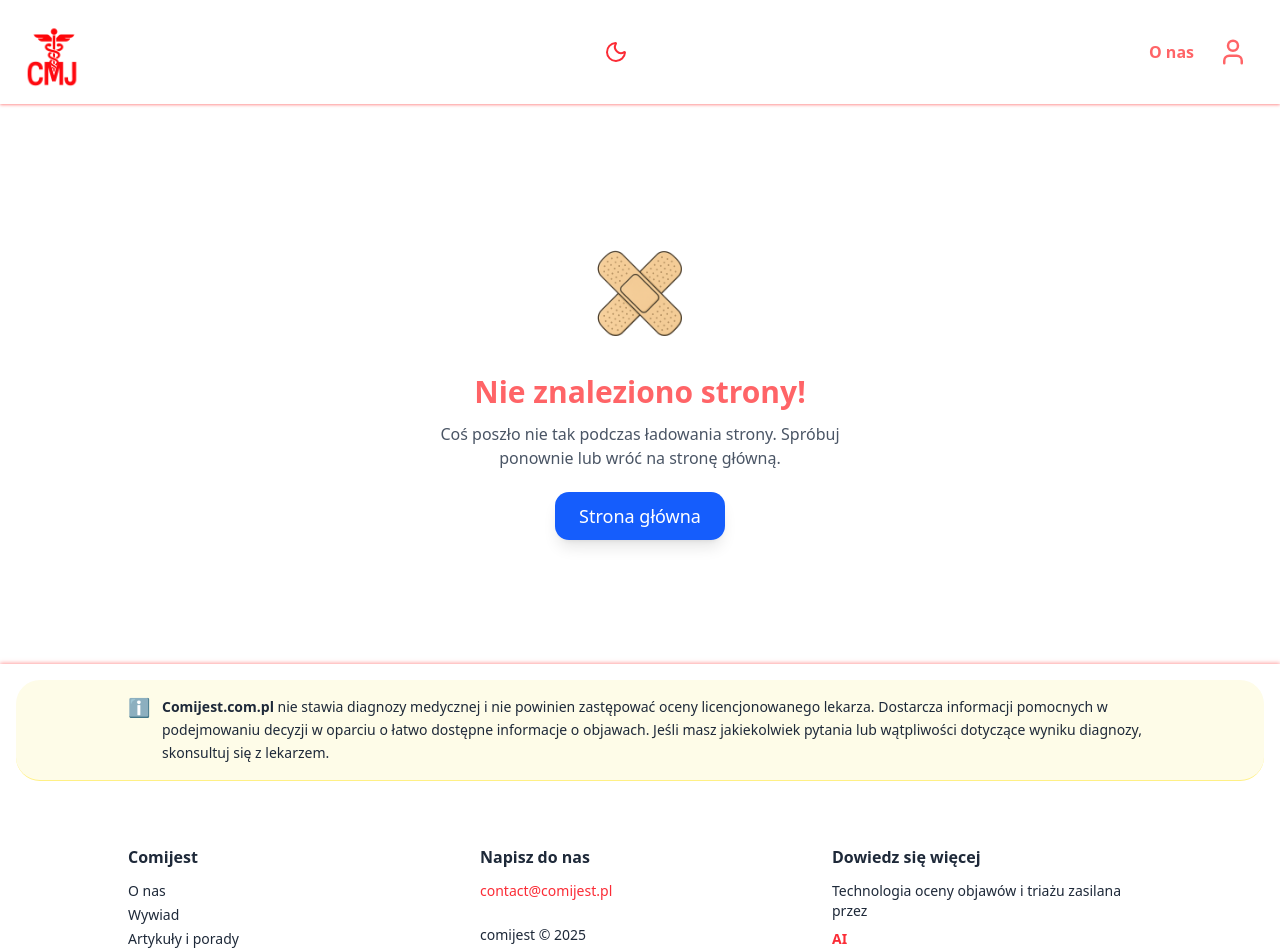
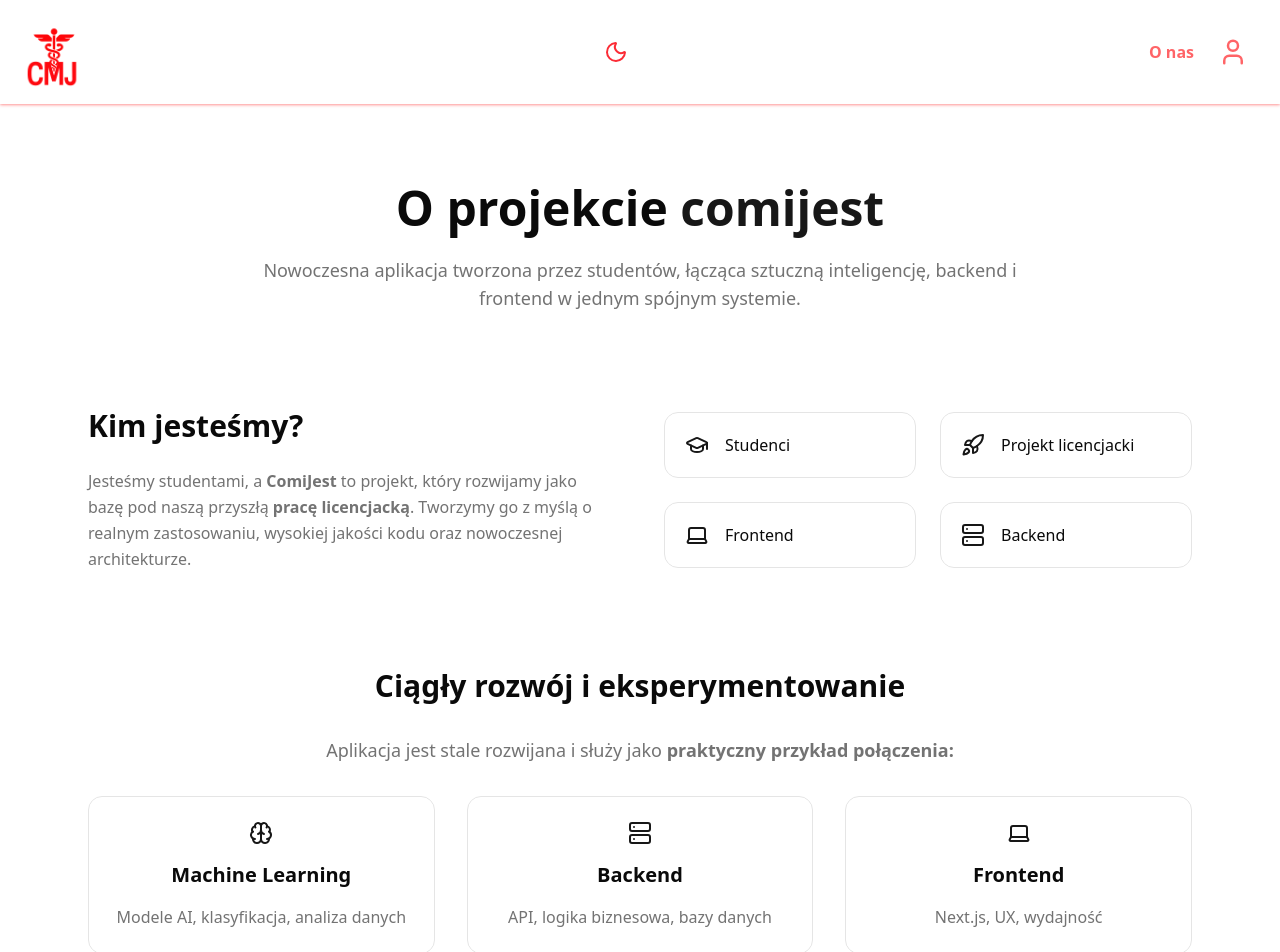
Before and after one commit to akwasnik/comijest, a Next.js app in the folder frontend/: page /onas in a window 1280 px wide. Before the commit this address had no page. Shown: the top 952 px of the page. Built offline with nearby package versions, Linux system fonts and the light colour scheme.

Commit message:
feat(onas): added onas page

```diff
--- /dev/null
+++ b/frontend/app/(pages)/onas/page.tsx
@@ -0,0 +1,148 @@
+"use client";
+
+import { InfoCard } from "@/app/components/misc/InfoCard";
+import { TeamCard } from "@/app/components/misc/TeamCard";
+import { TechCard } from "@/app/components/misc/TechCard";
+import { motion } from "framer-motion";
+import {
+  GraduationCap,
+  Brain,
+  Server,
+  Laptop,
+  Heart,
+  Rocket,
+  Users,
+} from "lucide-react";
+
+const fadeUp = {
+  hidden: { opacity: 0, y: 30 },
+  visible: { opacity: 1, y: 0 },
+};
+
+export default function AboutPage() {
+  return (
+    <div className="flex flex-col gap-24 px-6 py-20 max-w-6xl mx-auto">
+
+      <motion.section
+        initial="hidden"
+        whileInView="visible"
+        viewport={{ once: true }}
+        variants={fadeUp}
+        transition={{ duration: 0.6 }}
+        className="text-center space-y-6"
+      >
+        <h1 className="text-4xl md:text-5xl font-bold">
+          O projekcie <span className="text-primary">comijest</span>
+        </h1>
+        <p className="text-muted-foreground max-w-3xl mx-auto text-lg">
+          Nowoczesna aplikacja tworzona przez studentów, łącząca
+          sztuczną inteligencję, backend i frontend w jednym spójnym systemie.
+        </p>
+      </motion.section>
+
+      <motion.section
+        initial="hidden"
+        whileInView="visible"
+        viewport={{ once: true }}
+        variants={fadeUp}
+        transition={{ duration: 0.6, delay: 0.1 }}
+        className="grid md:grid-cols-2 gap-12 items-center"
+      >
+        <div className="space-y-6">
+          <h2 className="text-3xl font-semibold">Kim jesteśmy?</h2>
+          <p className="text-muted-foreground leading-relaxed">
+            Jesteśmy studentami, a <strong>ComiJest</strong> to projekt,
+            który rozwijamy jako bazę pod naszą przyszłą
+            <strong> pracę licencjacką</strong>.
+            Tworzymy go z myślą o realnym zastosowaniu,
+            wysokiej jakości kodu oraz nowoczesnej architekturze.
+          </p>
+        </div>
+
+        <div className="grid grid-cols-2 gap-6">
+          <InfoCard icon={GraduationCap} title="Studenci" />
+          <InfoCard icon={Rocket} title="Projekt licencjacki" />
+          <InfoCard icon={Laptop} title="Frontend" />
+          <InfoCard icon={Server} title="Backend" />
+        </div>
+      </motion.section>
+
+      <motion.section
+        initial="hidden"
+        whileInView="visible"
+        viewport={{ once: true }}
+        variants={fadeUp}
+        transition={{ duration: 0.6, delay: 0.2 }}
+        className="text-center space-y-8"
+      >
+        <h2 className="text-3xl font-semibold">
+          Ciągły rozwój i eksperymentowanie
+        </h2>
+
+        <p className="text-muted-foreground max-w-4xl mx-auto text-lg">
+          Aplikacja jest stale rozwijana i służy jako
+          <strong> praktyczny przykład połączenia:</strong>
+        </p>
+
+        <div className="grid sm:grid-cols-2 md:grid-cols-3 gap-8">
+          <TechCard icon={Brain} title="Machine Learning" description="Modele AI, klasyfikacja, analiza danych" />
+          <TechCard icon={Server} title="Backend" description="API, logika biznesowa, bazy danych" />
+          <TechCard icon={Laptop} title="Frontend" description="Next.js, UX, wydajność" />
+        </div>
+      </motion.section>
+
+      <motion.section
+        initial="hidden"
+        whileInView="visible"
+        viewport={{ once: true }}
+        variants={fadeUp}
+        transition={{ duration: 0.6, delay: 0.3 }}
+        className="bg-muted/50 rounded-2xl p-10 text-center space-y-6"
+      >
+        <Heart className="mx-auto text-primary" size={36} />
+        <h2 className="text-3xl font-semibold">Ciekawostka</h2>
+        <p className="text-muted-foreground max-w-3xl mx-auto text-lg">
+          Uwielbiamy <strong>Uniwersytet Gdański</strong> – świetna atmosfera,
+          wysoki poziom merytoryczny i fantastyczna współpraca sprawiają,
+          że rozwijanie tego projektu to czysta przyjemność.
+        </p>
+      </motion.section>
+
+      <motion.section
+        initial="hidden"
+        whileInView="visible"
+        viewport={{ once: true }}
+        variants={fadeUp}
+        transition={{ duration: 0.6, delay: 0.4 }}
+        className="space-y-12"
+      >
+        <h2 className="text-3xl font-semibold text-center">
+          Zespół projektu
+        </h2>
+
+        <div className="grid md:grid-cols-3 gap-8">
+          <TeamCard
+            name="Maksymilian Janica"
+            role="Backend"
+            description="Architektura serwera, API, logika biznesowa"
+          />
+          <TeamCard
+            name="Adrian Kwaśnik"
+            role="Frontend/DevOps"
+            description="Deployment, UI, Next.js"
+          />
+          <TeamCard
+            name="Arkadiusz Lorek"
+            role="AI"
+            description="Modele ML, eksperymenty, analiza danych"
+          />
+        </div>
+
+        <p className="text-center text-muted-foreground text-lg">
+          <Users className="inline mr-2" />
+          Świetnie się uzupełniamy i bardzo dobrze ze sobą współpracujemy
+        </p>
+      </motion.section>
+    </div>
+  );
+}
--- a/frontend/app/components/Header.tsx
+++ b/frontend/app/components/Header.tsx
@@ -29,11 +29,11 @@ export default function Header() {
         <AnimatedThemeToggler />
 
         <div className="flex items-center gap-6 pr-2">
-          <Link href="/pages/about" className="text-md font-bold text-red-400 hover:text-red-700">
+          <Link href="/onas" className="text-md font-bold text-red-400 hover:text-red-700">
             O nas
           </Link>
 
-          <Link href="/pages/login" className="text-red-400 hover:text-red-700">
+          <Link href="/login" className="text-red-400 hover:text-red-700">
             <User size={30} />
           </Link>
         </div>
--- a/frontend/app/components/auth/LoginForm.tsx
+++ b/frontend/app/components/auth/LoginForm.tsx
@@ -76,7 +76,7 @@ export default function LoginForm() {
       {/* Link do rejestracji */}
       <p className="text-center mt-6 text-sm text-gray-700 dark:text-neutral-400">
         Nie masz konta?{" "}
-        <a href="/pages/register" className="text-red-500 font-semibold hover:text-red-700 transition">
+        <a href="/register" className="text-red-500 font-semibold hover:text-red-700 transition">
           Zarejestruj się
         </a>
       </p>
--- /dev/null
+++ b/frontend/app/components/misc/InfoCard.tsx
@@ -0,0 +1,15 @@
+import { LucideIcon } from "lucide-react";
+
+interface InfoCardProps {
+  icon: LucideIcon;
+  title: string;
+}
+
+export function InfoCard({ icon: Icon, title }: InfoCardProps) {
+  return (
+    <div className="flex items-center gap-4 p-5 border rounded-xl">
+      <Icon className="text-primary" />
+      <span className="font-medium">{title}</span>
+    </div>
+  );
+}
--- /dev/null
+++ b/frontend/app/components/misc/TeamCard.tsx
@@ -0,0 +1,15 @@
+interface TeamCardProps {
+  name: string;
+  role: string;
+  description: string;
+}
+
+export function TeamCard({ name, role, description }: TeamCardProps) {
+  return (
+    <div className="p-8 border rounded-2xl text-center space-y-4">
+      <h3 className="text-xl font-semibold">{name}</h3>
+      <span className="text-primary font-medium">{role}</span>
+      <p className="text-muted-foreground">{description}</p>
+    </div>
+  );
+}
--- /dev/null
+++ b/frontend/app/components/misc/TechCard.tsx
@@ -0,0 +1,17 @@
+import { LucideIcon } from "lucide-react";
+
+interface TechCardProps {
+  icon: LucideIcon;
+  title: string;
+  description: string;
+}
+
+export function TechCard({ icon: Icon, title, description }: TechCardProps) {
+  return (
+    <div className="p-6 border rounded-xl space-y-4 flex flex-col items-center">
+      <Icon className="text-primary" />
+      <h3 className="text-xl font-semibold">{title}</h3>
+      <p className="text-muted-foreground">{description}</p>
+    </div>
+  );
+}
```
Also changed, not shown: frontend/app/(pages)/login/page.tsx (renamed from frontend/app/pages/login/page.tsx), frontend/app/(pages)/register/page.tsx (renamed from frontend/app/pages/register/page.tsx).
